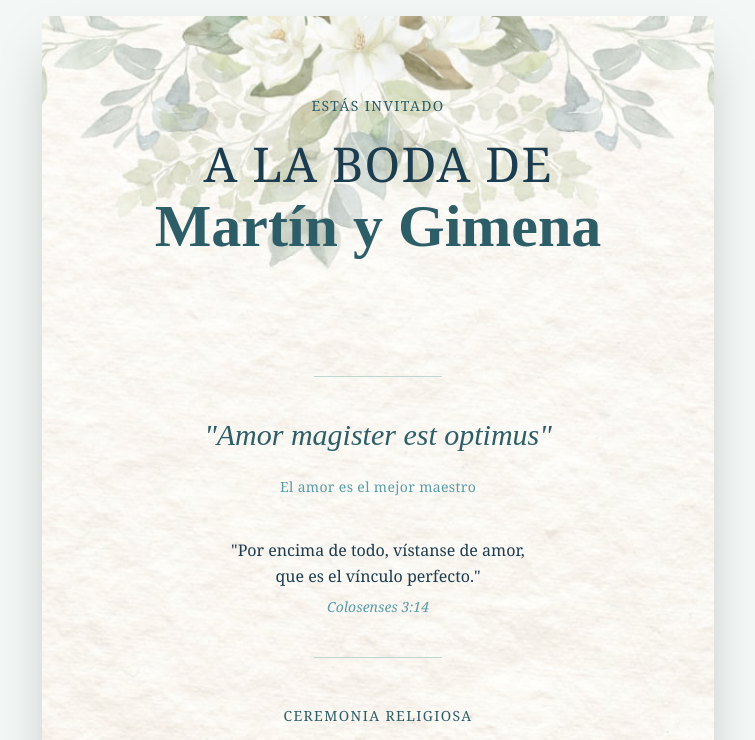
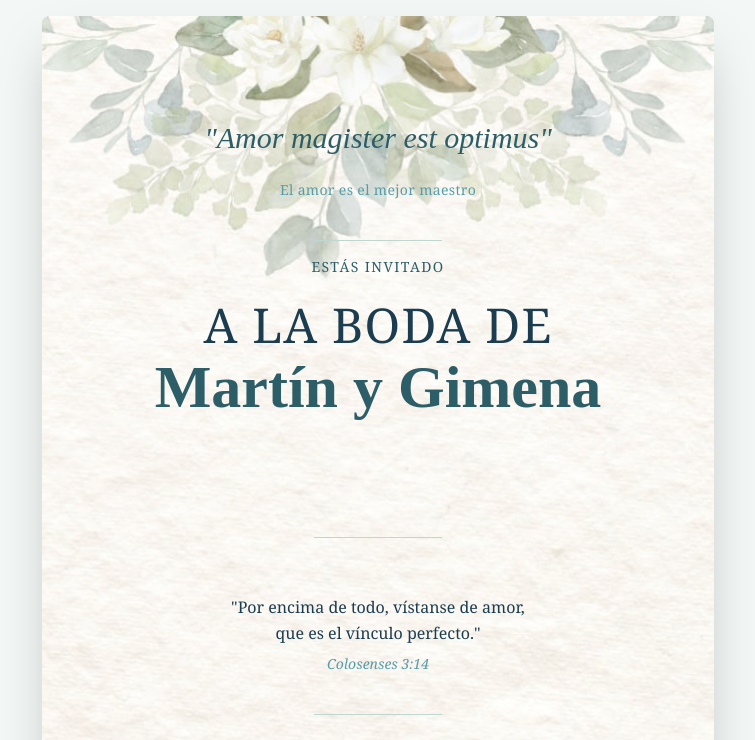
Before and after one commit to laurazulian/casamientoMartinYGimena, a React (Vite) app: page / in a window 1280 px wide. Shown: the top 740 px of the page, without its empty margins (262-1017 px from the left). Built offline with nearby package versions, Linux system fonts and the light colour scheme.

Commit message:
Muevo frase de lugar

```diff
--- a/src/App.jsx
+++ b/src/App.jsx
@@ -46,6 +46,22 @@ export default function App() {
 
         <div className="relative z-10">
           <div className="pt-20 pb-18 px-8 text-center">
+             {/* 🔹 FRASES */}
+            <div className="text-center space-y-6 px-4 py-6">
+              <p
+                className="text-2xl md:text-3xl text-[#2D5E68] italic"
+                style={{ fontFamily: "'Brush Script MT', cursive" }}
+              >
+                "Amor magister est optimus"
+              </p>
+              <p className="text-sm text-[#579CA8] font-light tracking-wide">
+                El amor es el mejor maestro
+              </p>
+            </div>
+
+            <div className="flex items-center justify-center gap-3 py-4">
+              <div className="h-px bg-[#BFD6D1] w-32"></div>
+            </div>
             <p className="text-[#2D5E68] text-sm tracking-widest mb-6 uppercase font-light">
               Estás invitado
             </p>
@@ -65,16 +81,6 @@ export default function App() {
 
             {/* 🔹 FRASES */}
             <div className="text-center space-y-6 px-4 py-6">
-              <p
-                className="text-2xl md:text-3xl text-[#2D5E68] italic"
-                style={{ fontFamily: "'Brush Script MT', cursive" }}
-              >
-                "Amor magister est optimus"
-              </p>
-              <p className="text-sm text-[#579CA8] font-light tracking-wide">
-                El amor es el mejor maestro
-              </p>
-
               <div className="pt-4">
                 <p className="text-base text-[#1C3D4F] font-light leading-relaxed">
                   "Por encima de todo, vístanse de amor,
```
